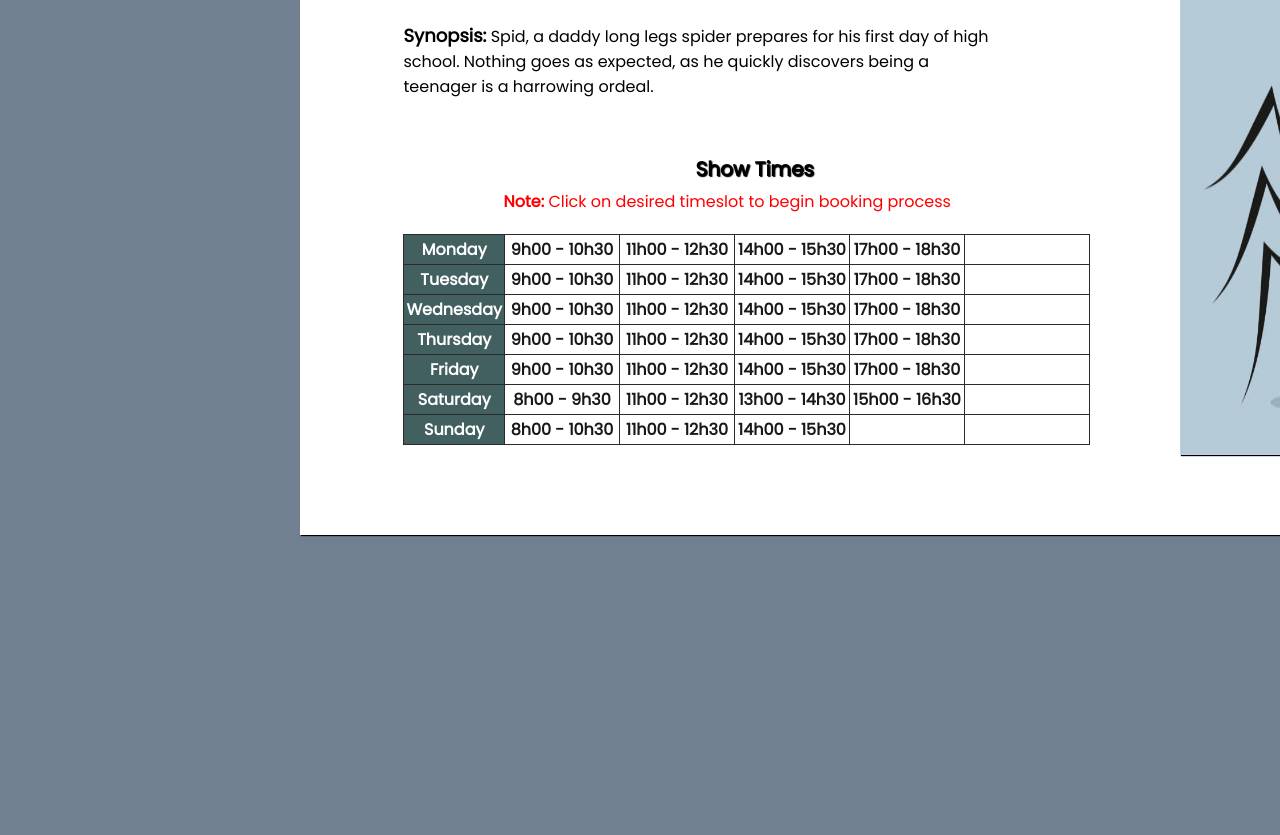
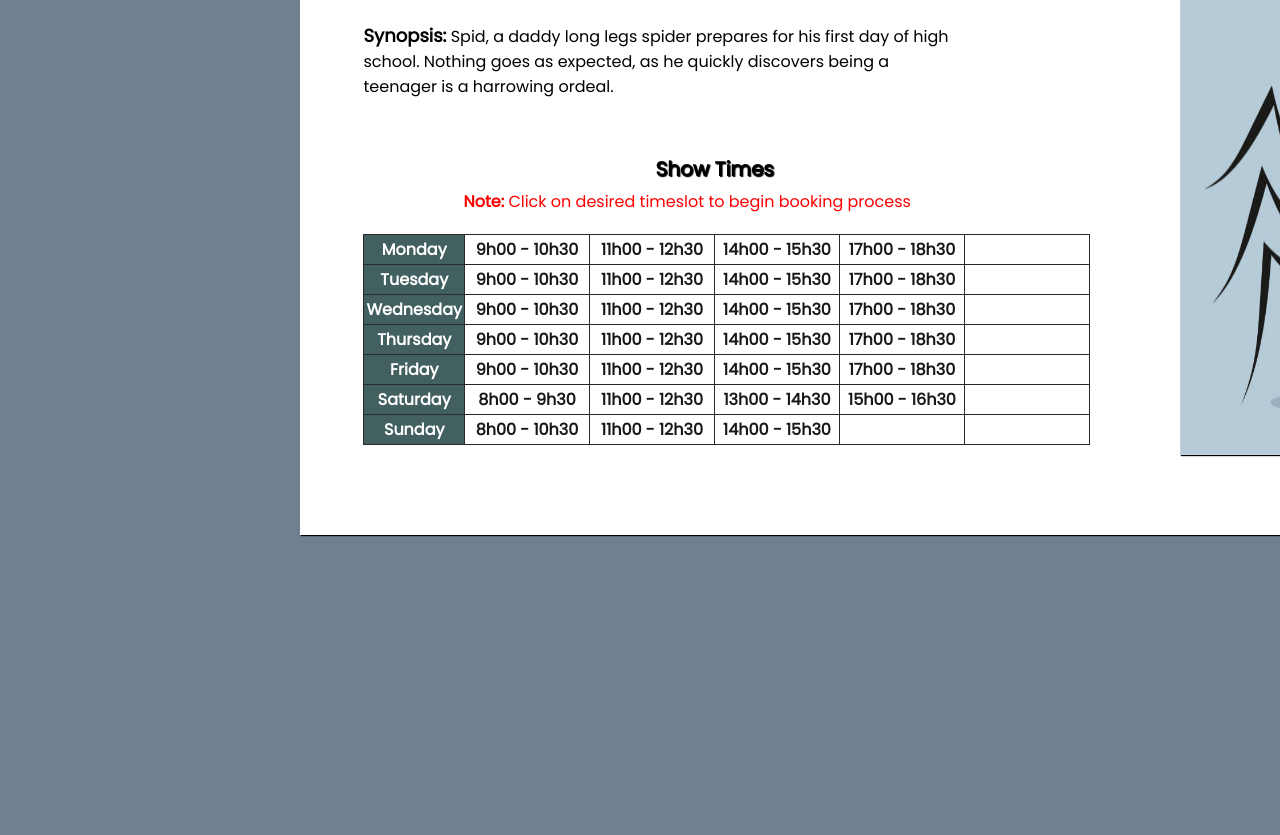
Before and after one commit to shameegjohnson5-ITvarsity/Module-2-Assessment-2, a plain HTML site: page spid.html in a window 1280 px wide. Shown: the part 355-1190 px from the top of the page. Drawn offline with Linux system fonts and the light colour scheme.

Commit message:
Update cinamastyle.css

```diff
--- a/cinamastyle.css
+++ b/cinamastyle.css
@@ -416,7 +416,7 @@ h2{
     text-align: center;
     border: 1px solid #131313;
     padding: 2px;
-    width: 110px;
+    width: 120px;
 }
 
 #operational-hours-table td:nth-child(3){
@@ -424,7 +424,7 @@ h2{
     text-align: center;
     border: 1px solid #131313;
     padding: 2px;
-    width: 110px;
+    width: 120px;
 }
 
 
@@ -433,7 +433,7 @@ h2{
     text-align: center;
     border: 1px solid #131313;
     padding: 2px;
-    width: 110px;
+    width: 120px;
 }
 
 
@@ -442,7 +442,7 @@ h2{
     text-align: center;
     border: 1px solid #131313;
     padding: 2px;
-    width: 110px;
+    width: 120px;
 }
 
 #operational-hours-table td:nth-child(6){
```
